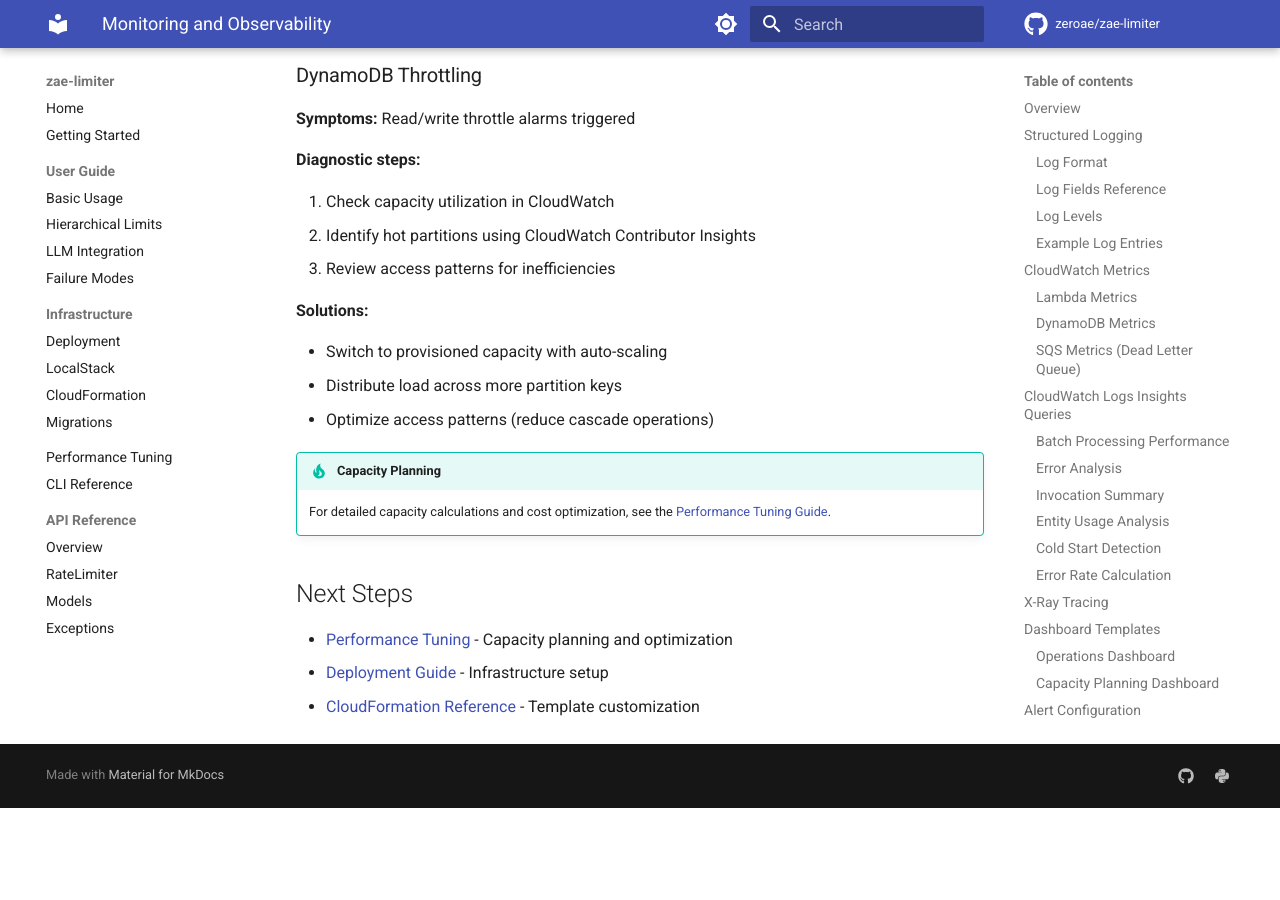
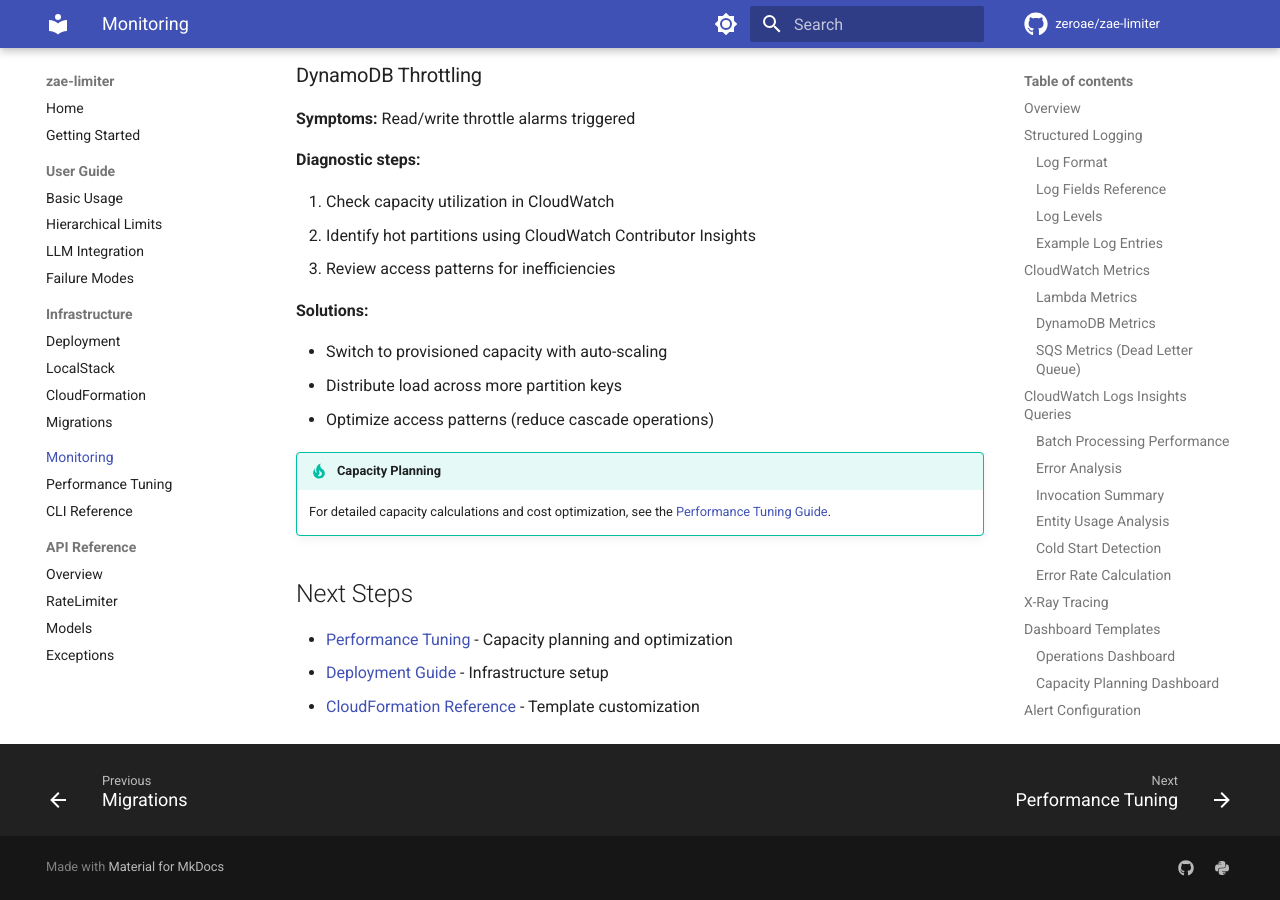
Before and after one commit to zeroae/zae-limiter, an MkDocs documentation site: the page built from docs/monitoring.md, in a window 1280 px wide and 900 px high, scrolled down 12816 px. Built offline with MkDocs 1.6.1 and Material for MkDocs 9.7.7, drawn with Linux system fonts in a browser that asks for light colours; comment, search, counter and statistics services are not loaded; the version menu is left out; before the commit the page ends 13624 px from its top, so only the background shows below that.

Commit message:
📝 docs: add monitoring guide to mkdocs navigation
Add Monitoring page to the main navigation between Infrastructure
and Performance Tuning sections.

```diff
--- a/mkdocs.yml
+++ b/mkdocs.yml
@@ -96,6 +96,7 @@
       - LocalStack: infra/localstack.md
       - CloudFormation: infra/cloudformation.md
       - Migrations: migrations.md
+  - Monitoring: monitoring.md
   - Performance Tuning: performance.md
   - CLI Reference: cli.md
   - API Reference:
```
